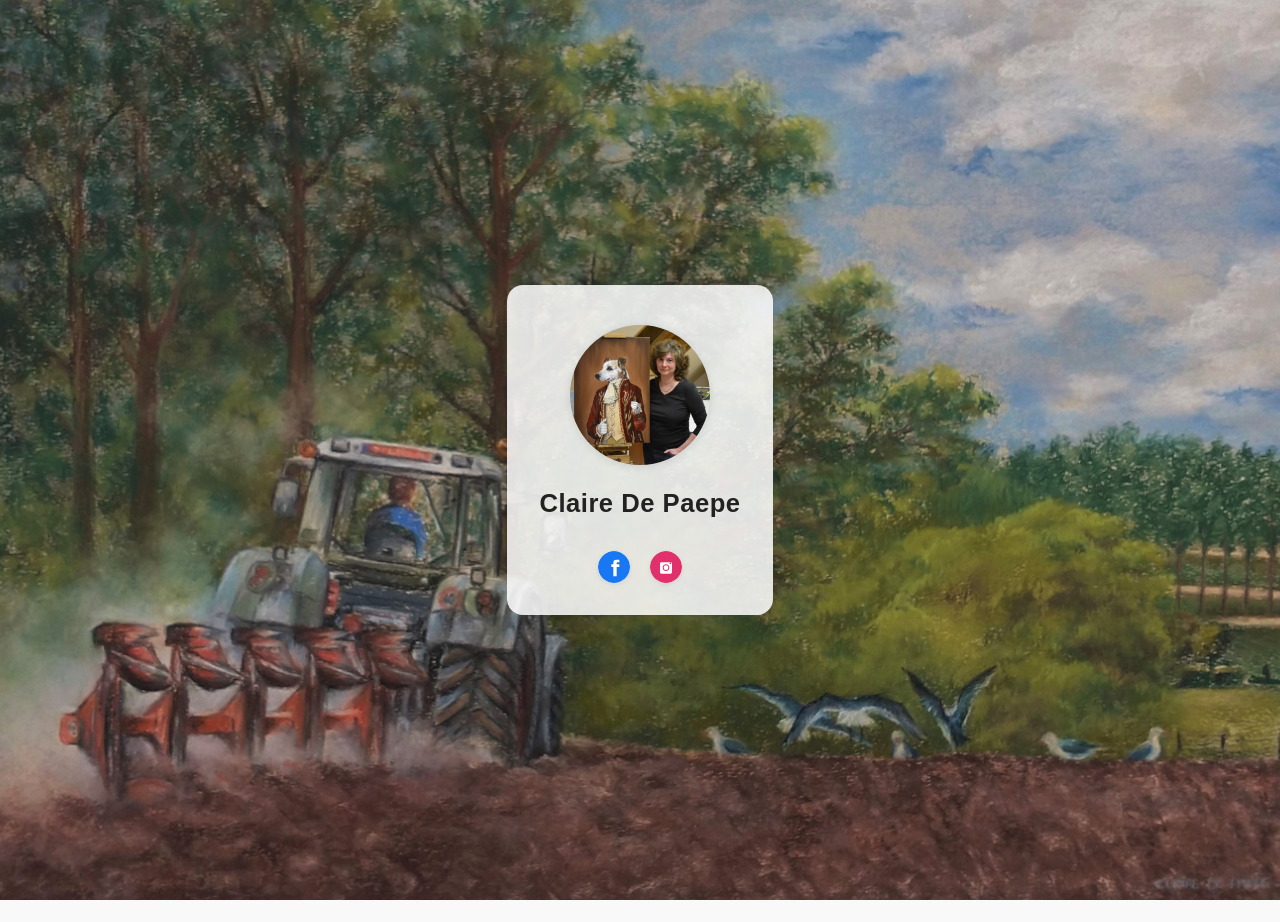
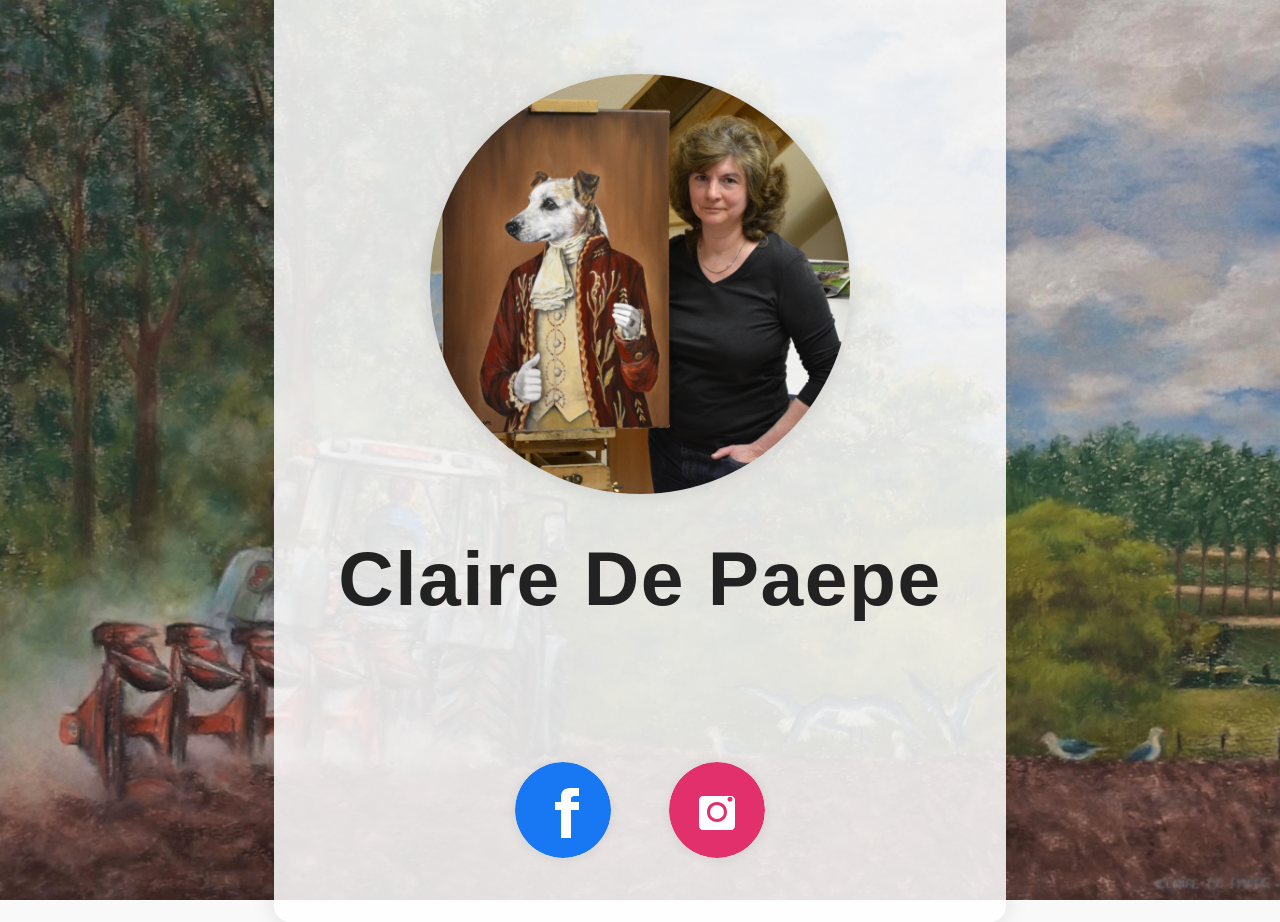
Before and after one commit to WouterBau/clairedepaepe.be, a Jekyll site: the page built from index.md, in a window 1280 px wide. Built offline with Jekyll 4.4.1, drawn with Linux system fonts in a browser that asks for light colours; before the commit the page ends 900 px from its top, so only the background shows below that.

Commit message:
feat: enhance home layout with improved styling for profile section and social icons

```diff
--- a/_layouts/home.html
+++ b/_layouts/home.html
@@ -26,43 +26,45 @@
         background: rgba(255,255,255,0.85);
         border-radius: 16px;
         box-shadow: 0 4px 24px rgba(0,0,0,0.10);
-        padding: 2.5em 2em 2em 2em;
+        padding: 6em 4em 4em 4em;
         display: flex;
         flex-direction: column;
         align-items: center;
-        max-width: 350px;
+        max-width: 1050px;
       }
       .center-block img {
-        width: 140px;
-        height: 140px;
+        width: 420px;
+        height: 420px;
         object-fit: cover;
         border-radius: 50%;
-        margin-bottom: 1.5em;
-        box-shadow: 0 2px 8px rgba(0,0,0,0.10);
+        margin-bottom: 2.5em;
+        box-shadow: 0 2px 16px rgba(0,0,0,0.10);
       }
       .profile-title {
-        font-size: 1.6em;
+        font-size: 4.8em;
         font-weight: 700;
         color: #222;
-        margin: 0 0 1em 0;
+        margin: 0 0 1.5em 0;
         text-align: center;
         letter-spacing: 0.02em;
       }
       .social-icons {
         display: flex;
-        gap: 1.2em;
-        margin-top: 0.5em;
+        gap: 3.6em;
+        margin-top: 1.5em;
         justify-content: center;
       }
       .social-icons a svg {
+        width: 96px;
+        height: 96px;
         display: block;
         transition: transform 0.2s, box-shadow 0.2s;
         border-radius: 50%;
-        box-shadow: 0 1px 4px rgba(0,0,0,0.08);
+        box-shadow: 0 1px 12px rgba(0,0,0,0.08);
       }
       .social-icons a:hover svg {
         transform: scale(1.12);
-        box-shadow: 0 2px 8px rgba(0,0,0,0.18);
+        box-shadow: 0 2px 24px rgba(0,0,0,0.18);
       }
       .hidden-content {
         display: none;
```
